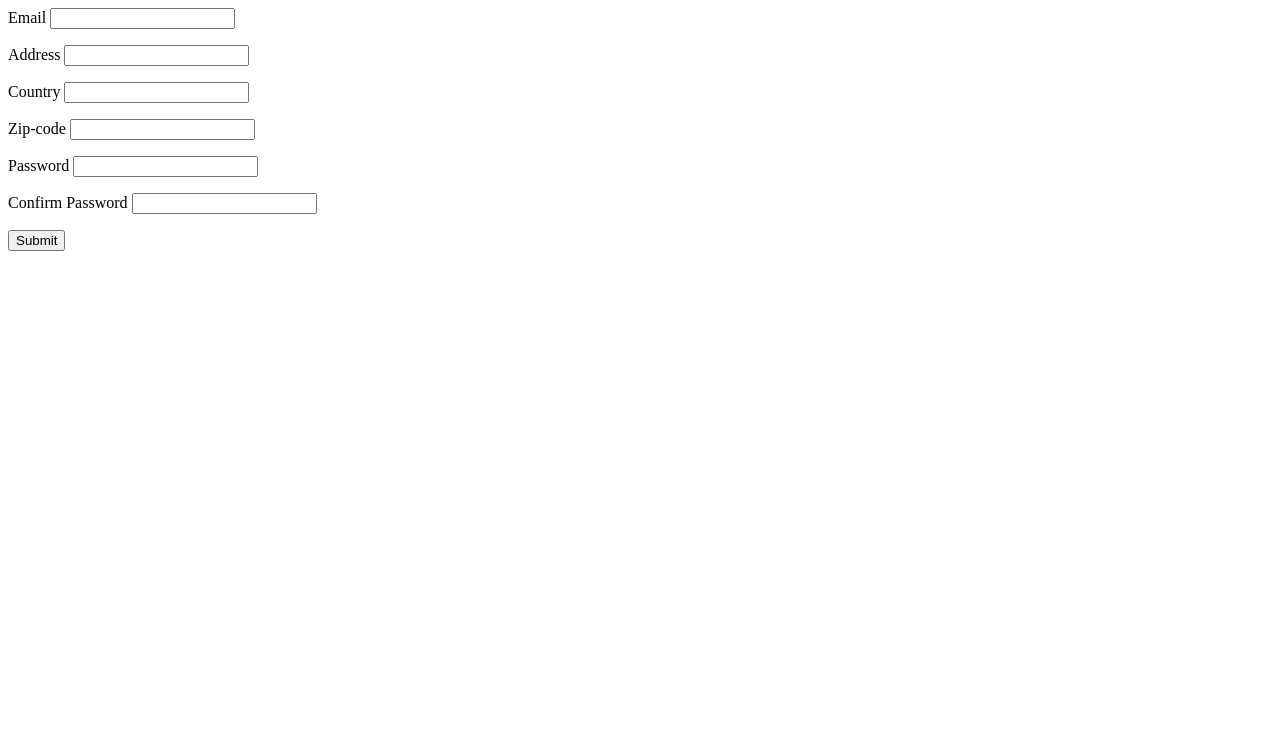
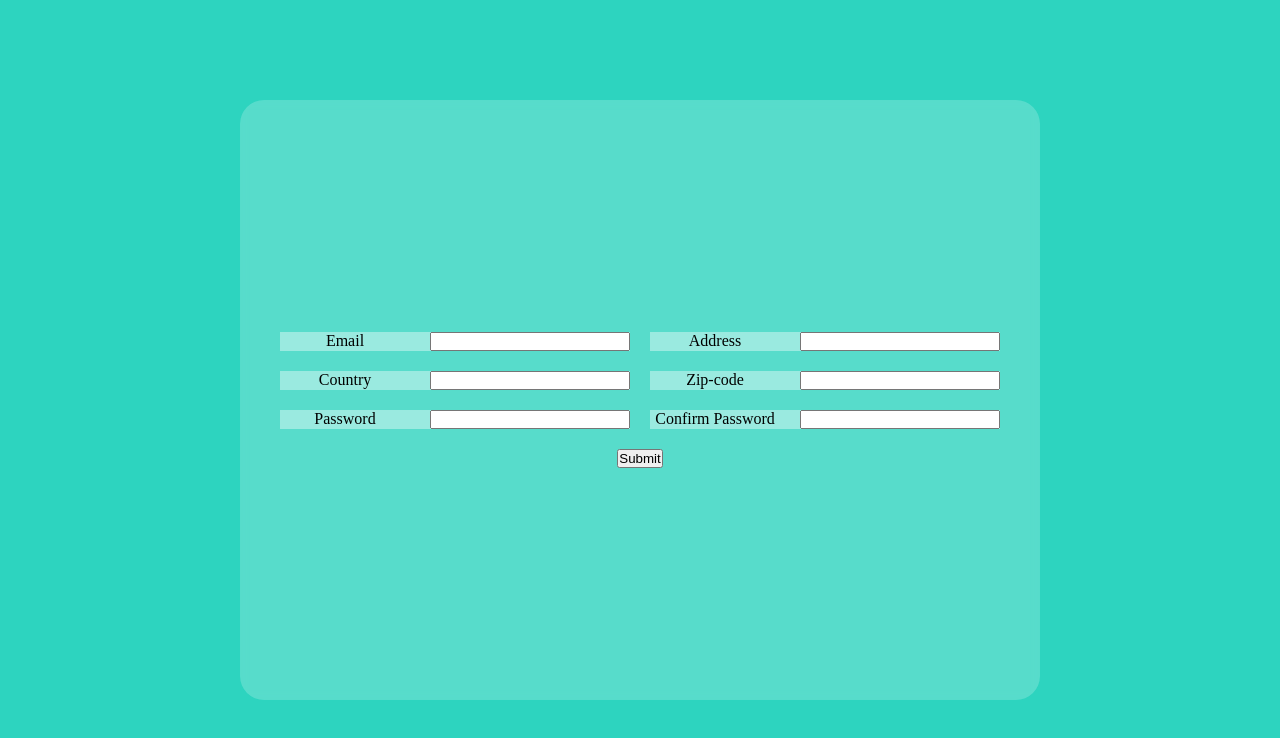
Before and after one commit to smshv/form-val, a plain HTML site: page index.html in a window 1280 px wide. Drawn offline with Linux system fonts and the light colour scheme.

Commit message:
Add basic form layout

```diff
--- a/index.html
+++ b/index.html
@@ -3,39 +3,53 @@
     <head>
         <meta charset="utf-8">
         <title>User Data</title>
+        <link href="style.css" rel="stylesheet">
+        <script src="script.js" defer></script>
     </head>
     <body>
         <div class="form-container">
             <form id="user-data" action="#" method="post" novalidate>
                 <div class="form-item">
                     <label for="email">Email</label>
+                    <div class="form-entry">
                         <input type="email" name="email" id="email" required>
                         <p class="error"></p>
                     </div>
+                </div>
                 <div class="form-item">
                     <label for="address">Address</label>
+                    <div class="form-entry">
                         <input type="text" name="address" id="address" required>
                         <p class="error"></p>
                     </div>
+                </div>
                 <div class="form-item">
                     <label for="country">Country</label>
+                    <div class="form-entry">
                         <input type="text" name="country" id="country" required>
                         <p class="error"></p>
                     </div>
+                </div>
                 <div class="form-item">
                     <label for="zip">Zip-code</label>
+                    <div class="form-entry">
                         <input type="number" name="zip" id="zip" required>
                         <p class="error"></p>
                     </div>
+                </div>
                 <div class="form-item">
                     <label for="pass">Password</label>
+                    <div class="form-entry">
                         <input type="password" name="password" id="password" minlength="8" pattern=".[0-9][!#$%^&*]" required>
                         <p class="error"></p>
                     </div>
+                </div>
                 <div class="form-item">
                     <label for="confirm-pass">Confirm Password</label>
+                    <div class="form-entry">
                         <input type="password" name="confirm-pass" id="confirm-pass" required>
                         <p class="error"></p>
+                    </div>
                 </div>
             </form>
             <div class="button-container">
--- a/style.css
+++ b/style.css
@@ -0,0 +1,52 @@
+*{
+    padding: 0px;
+    margin: 0px;
+    box-sizing: border-box;
+}
+body{
+    height: 100vh;
+    width: 100vw;
+    background-color: #2dd4bf;
+    display: flex;
+    justify-content: center;
+    align-items: center;
+}
+
+.form-container{
+    height: 600px;
+    width: 800px;
+    border-radius: 24px;
+    background-color: rgb(255, 255, 255, 0.2);
+    backdrop-filter: blur(5px);
+    display: flex;
+    flex-direction: column;
+    justify-content: center;
+    align-items: center;
+}
+
+form#user-data{
+    width: 90%;
+    display: grid;
+    grid-template-columns: 1fr 1fr;
+    grid-column-gap: 20px;
+    grid-row-gap:20px;
+}
+.form-item{
+    background-color: rgb(255, 255, 255, 0.4);
+    display: grid;
+    grid-template-columns: 130px 1fr;
+    grid-column-gap:20px;
+}
+label{
+    padding-left: auto;
+    justify-self: center;
+}
+.form-entry{
+    justify-self: stretch;
+}
+.form-entry>*{
+    width: 100%;
+}
+.button-container{
+    margin-top: 20px;
+}
```
Lines whose indentation alone changed are shown as unchanged.
